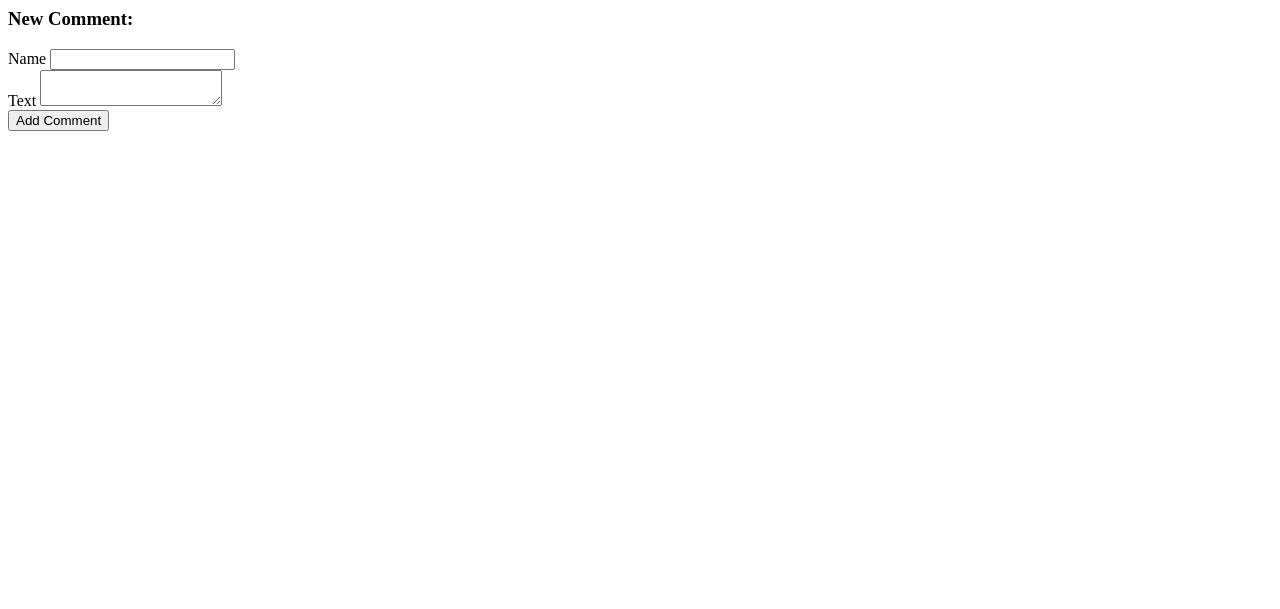
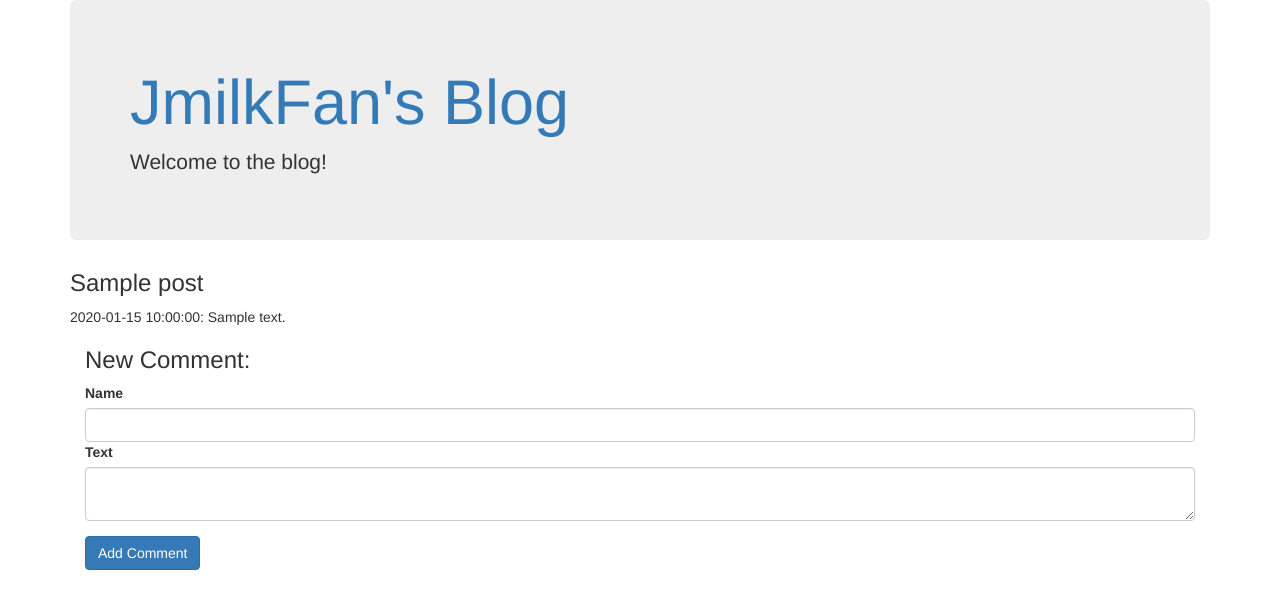
Before and after one commit to JmilkFan/blog-web-application, a Python web app: template templates/post.html in a window 1280 px wide. Shown: the top 609 px of the page. Run offline with Jinja, Linux system fonts and the light colour scheme; the template is opened without the code that fills it: most values are stand-ins (such as "Sample title", 1, 10 or a date in 2020); form fields are guessed from the names that the template uses; some libraries are stand-ins or nearby versions.

Commit message:
Add the <body> for post.html

```diff
--- a/templates/base.html
+++ b/templates/base.html
@@ -56,7 +56,7 @@
         <p>Welcome to the blog!</p>
     </div>
     {% block body %}
-        body_content
+      body_content
     {% endblock %}
   </div>
   <script src="{{ url_for('static', filename='js/jquery.min.js') }}"></script>
--- a/templates/post.html
+++ b/templates/post.html
@@ -1,9 +1,21 @@
+<!-- Replace the TITLE of template base.html -->
+{% extends "base.html"%}
+{% block title %}{{ post.name }}{% endblock %}
+
+<!-- Replace the BODY of template base.html -->
+{% block body %}
+<h3>{{ post.title }}</h3>
+{{ post.publish_date }}:
+{{ post.text }}
+
 <div class="col-lg-12">
   <h3>New Comment:</h3>
+  <!-- Set the form -->
   <form method="POST" action="{{ url_for('post', post_id=post.id)
     }}">
     {{ form.hidden_tag() }}
     <div>
+      <!-- Field: `name` label -->
       {{ form.name.label }}
       {% if form.name.errors %}
         {% for e in form.name.errors %}
@@ -24,3 +36,4 @@
     <input class="btn btn-primary" type="submit" value="Add Comment">
   </form>
 </div>
+{% endblock %}
```
